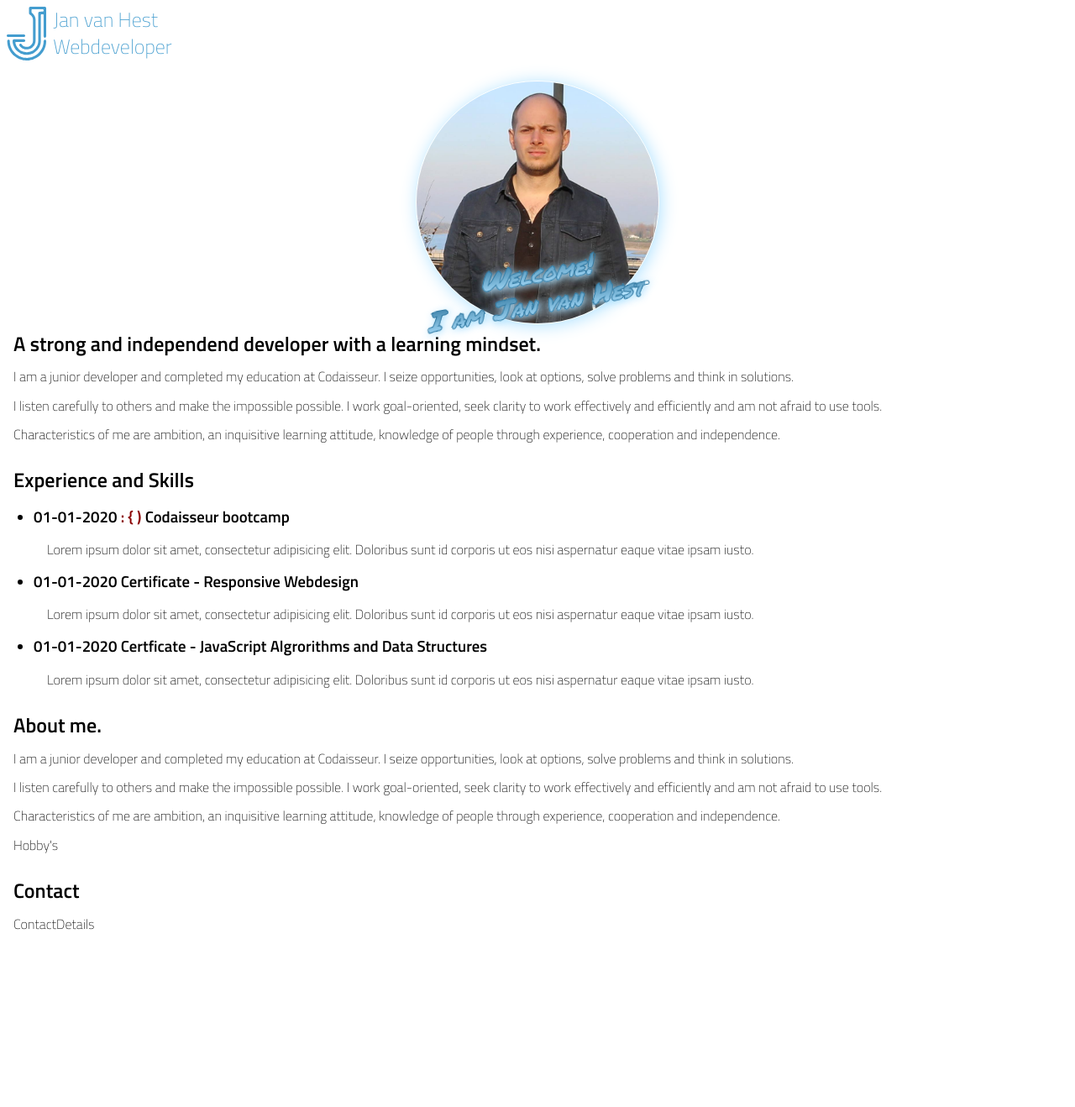
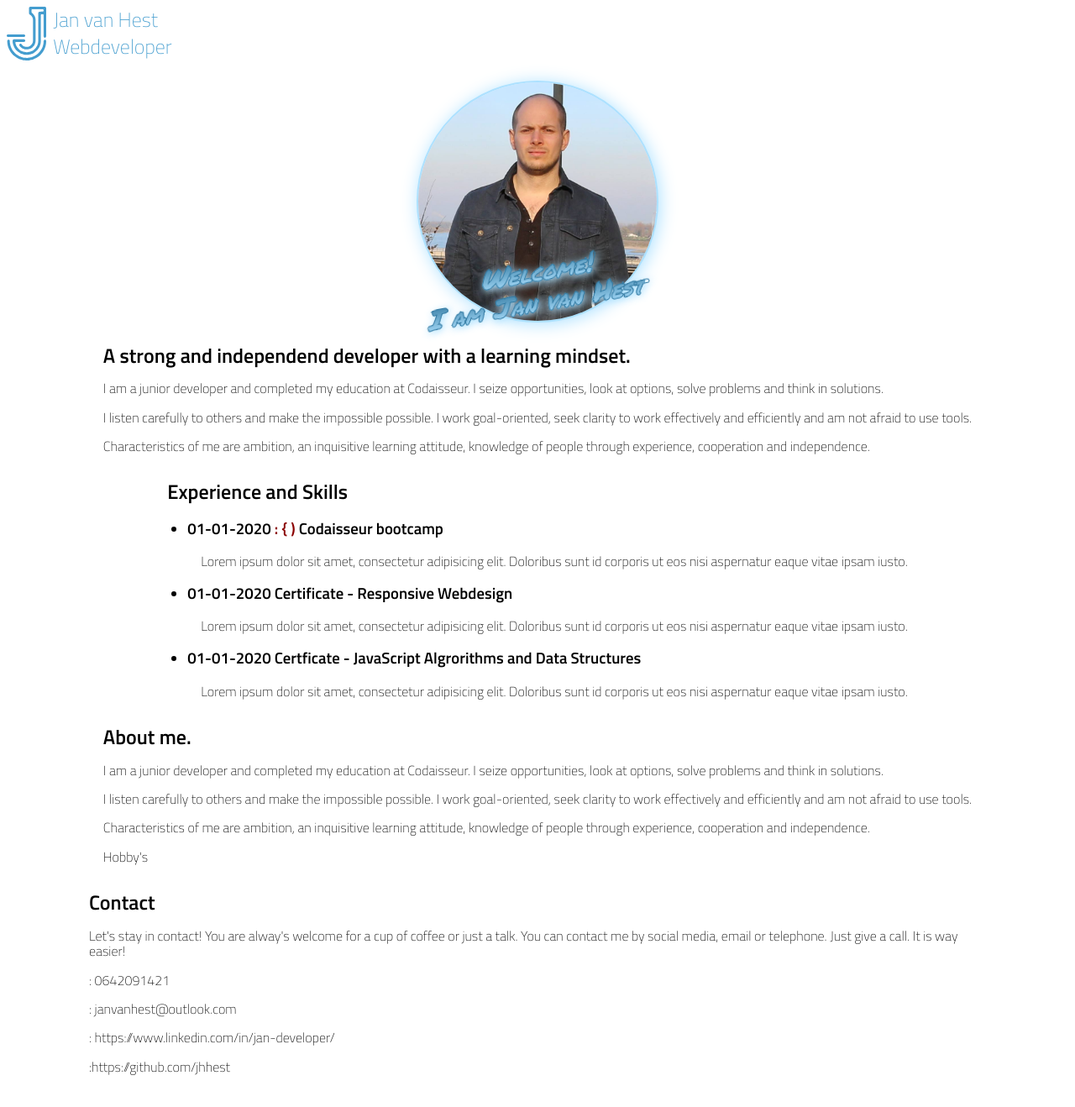
Before and after one commit to jhhest/porftolio-site, a React (Create React App) app: page / in a window 1280 px wide. Shown: the top 1318 px of the page at 84% size. Before the commit the page ends 1125 px from the top, so only its background shows below. Built offline with nearby package versions, Linux system fonts and the light colour scheme.

Commit message:
Extended contactdetails with tel.number and socialmedia accounts

```diff
--- a/src/components/Contact.jsx
+++ b/src/components/Contact.jsx
@@ -6,9 +6,28 @@ function Contact() {
       <h2>
         <i class="fa fa-address-card-o" aria-hidden="true"></i> Contact
       </h2>
-      <p>ContactDetails</p>
+      <p>
+        <i class="fa fa-coffee" aria-hidden="true"></i> Let's stay in contact!
+        You are alway's welcome for a cup of coffee or just a talk. You can
+        contact me by social media, email or telephone. Just give a call. It is
+        way easier!
+      </p>
+      <p>
+        <i class="fa fa-mobile" aria-hidden="true"></i>: 0642091421
+      </p>
+      <p>
+        <i class="fa fa-envelope" aria-hidden="true"></i>:
+        janvanhest@outlook.com
+      </p>
+      <p>
+        <i class="fa fa-linkedin" aria-hidden="true"></i>:
+        https://www.linkedin.com/in/jan-developer/
+      </p>
+      <p>
+        <i class="fa fa-github" aria-hidden="true"></i>
+        :https://github.com/jhhest
+      </p>
     </section>
   );
 }
-
 export default Contact;
--- a/src/index.css
+++ b/src/index.css
@@ -7,6 +7,11 @@
   --Pink: #ff0ff8;
   --codaisseur: darkred;
   --freecodecamp: darkgreen;
+  --max-width: 1100px;
+}
+
+* {
+  box-sizing: border-box;
 }
 body {
   margin: 0;
@@ -16,6 +21,8 @@ body {
   -webkit-font-smoothing: antialiased;
   -moz-osx-font-smoothing: grayscale;
   max-width: 100%;
+  overflow-x: hidden;
+  padding-bottom: 50px;
 }
 
 .codaisseur {
@@ -53,7 +60,7 @@ p {
 /* Icons  */
 
 i {
-  color: var(--primary);
+  color: var(--logo-color);
 }
 
 /* Menu */
@@ -98,6 +105,13 @@ section#logo-left {
   width: auto;
 }
 
+section#portfolio,
+section#intro,
+section#about,
+section#contact {
+  margin: 0 auto;
+  max-width: var(--max-width);
+}
 /* Intro */
 section#intro {
   display: flex;
@@ -118,11 +132,11 @@ div#intro-text {
 }
 
 section#intro img {
-  margin: 1rem auto 1rem;
+  margin: 1rem auto 2rem auto;
   height: 18rem;
   width: auto;
   border-radius: 50%;
-  border: 1px solid white;
+  border: 2px solid var(--primary-accent);
   filter: drop-shadow(2px 2px 10px var(--primary-accent));
 }
 
@@ -141,7 +155,7 @@ section#intro h1 {
   -webkit-background-clip: text;
   max-width: 100%;
   position: relative;
-  top: -6rem;
+  top: -7rem;
   left: 0px;
   margin: 0 auto;
   -webkit-text-stroke: 1px var(--primary);
```
